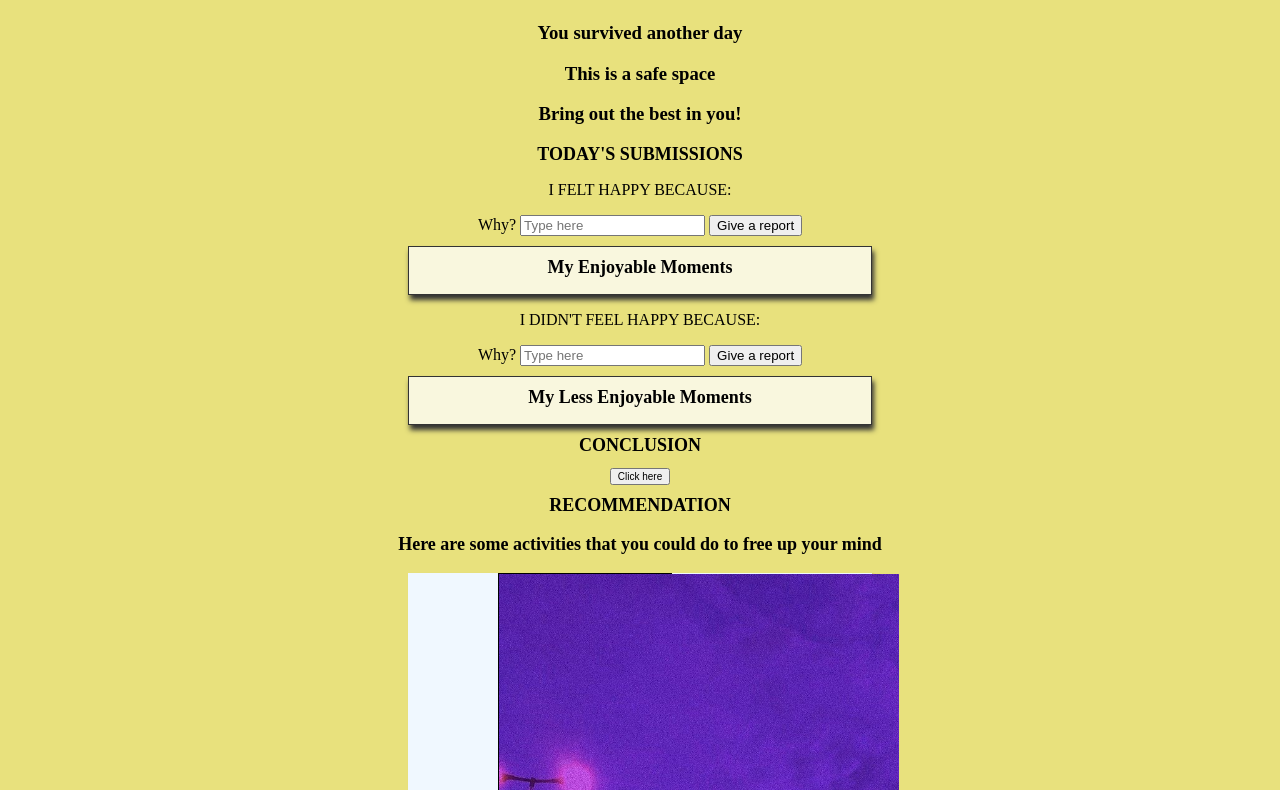
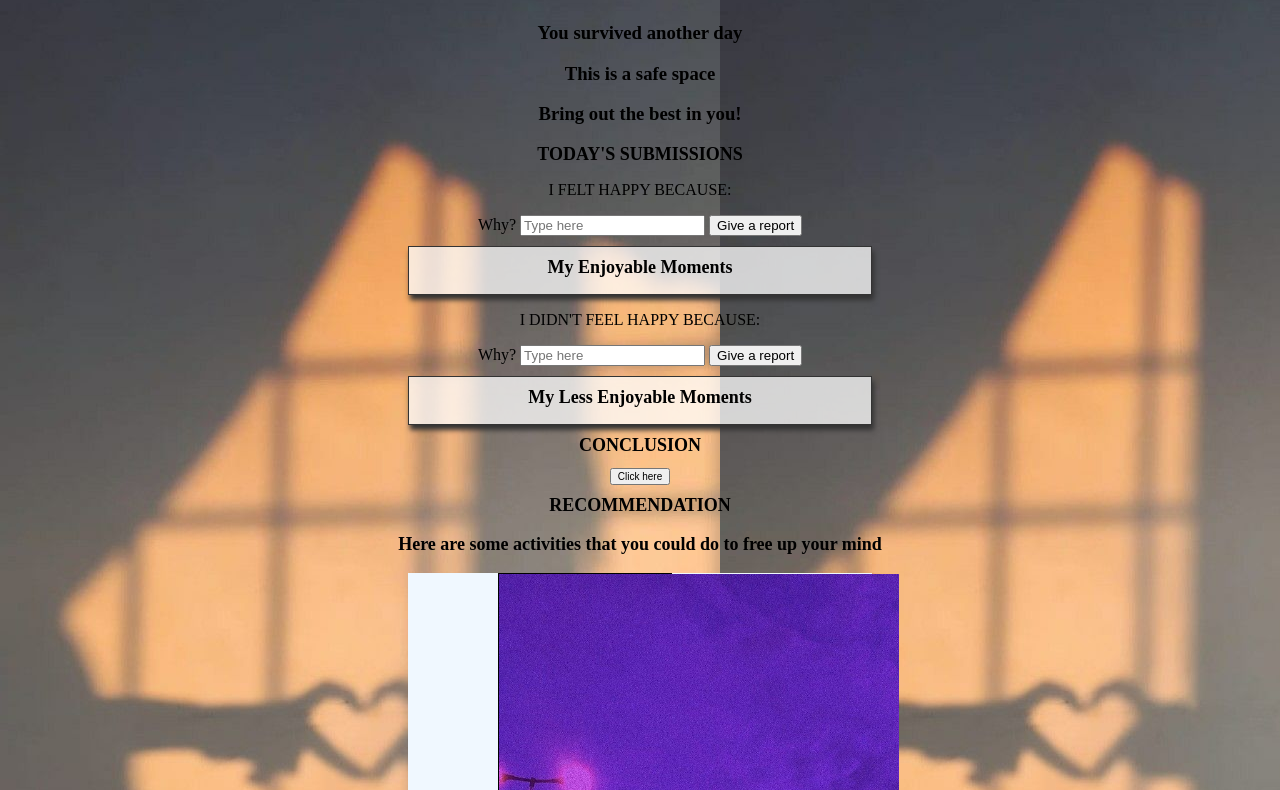
Before and after one commit to Joy-Biwott/phase-1_project, a plain HTML site: page index.html in a window 1280 px wide. Shown: the part 117-907 px from the top of the page. Drawn offline with Linux system fonts and the light colour scheme; no server answers.

Commit message:
Updated Background

```diff
--- a/index.html
+++ b/index.html
@@ -8,6 +8,8 @@
     <link rel="stylesheet" href="style.css" >
 </head>
 <body>
+<div>
+    <!-- <p style="background-image: url('Cold hands and warm hearts in 2022 _ Cute simple wallpapers, Y2k background, Simple wallpapers.jpeg');"> -->
     <h1 id = "intro">YAAAYYY!!!</h1>
     <h3>You survived another day</h3>
     <h3>This is a safe space</h3>
@@ -82,6 +84,7 @@
         </ul>
     </h2>
     <p>Have a great evening and all the best tomorrow.</p>
+</div>
     <script src="./index.js"></script>
 </body>
 </html>
--- a/style.css
+++ b/style.css
@@ -18,10 +18,12 @@ p {
 }
 
 body {
-    background-color: hsl(56, 70%, 70%);
+    /* background-color: hsl(56, 70%, 70%); */
     text-align: center;
     text-size-adjust: 150%;
+    background-image: url("Cold hands and warm hearts in 2022 _ Cute simple wallpapers, Y2k background, Simple wallpapers.jpeg");
 }
+
 
 
 
```
Also changed, not shown: Cold hands and warm hearts in 2022 _ Cute simple wallpapers, Y2k background, Simple wallpapers.jpeg (added).
